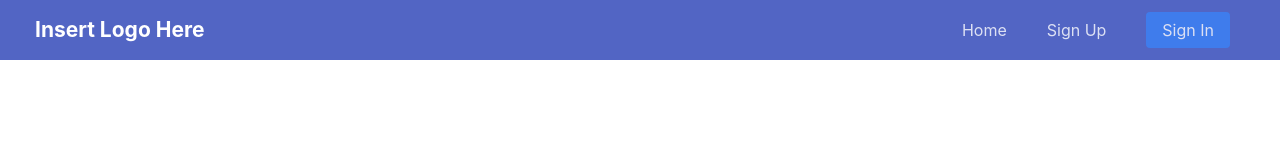
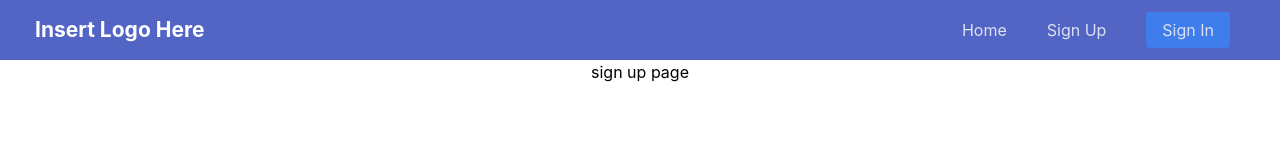
Before and after one commit to Zhou-Ziheng/HouseholdExpensesUI, a React (Create React App) app: page /signup in a window 1280 px wide. Shown: the top 160 px of the page. Built offline with nearby package versions, Linux system fonts and the light colour scheme.

Commit message:
added router

```diff
--- a/src/App.js
+++ b/src/App.js
@@ -1,13 +1,19 @@
-import logo from './logo.svg';
-import './App.css';
-import Navbar from './components/Navbar/Navbar';
+import "./App.css";
+import Navbar from "./components/Navbar/Navbar";
 import Household from "./pages/Household";
+import { BrowserRouter as Router, Route, Routes } from "react-router-dom";
+import Signup from "./components/Signup";
 
 function App() {
   return (
-    <div className='App'>
+    <div className="App">
       <Navbar />
-      {/* <Household /> */}
+      <Router>
+        <Routes>
+          <Route exact path="/" element={<Household />} />
+          <Route path="/signup" element={<Signup />} />
+        </Routes>
+      </Router>
     </div>
   );
 }
--- a/src/components/Navbar/Navbar.jsx
+++ b/src/components/Navbar/Navbar.jsx
@@ -1,4 +1,3 @@
-import react from "react";
 import "./Navbar.css";
 
 const Navbar = () => {
--- a/src/components/Signup.jsx
+++ b/src/components/Signup.jsx
@@ -1,11 +1,9 @@
-import react from "react";
-
 const Signup = () => {
-    return (
-        <div>
-            <h2>Dashboard</h2>
-        </div>
-    )
-}
+  return (
+    <div>
+      <h2>sign up page</h2>
+    </div>
+  );
+};
 
 export default Signup;
```
Also changed, not shown: 1 other file (tests, documents, lock files or other folders).
